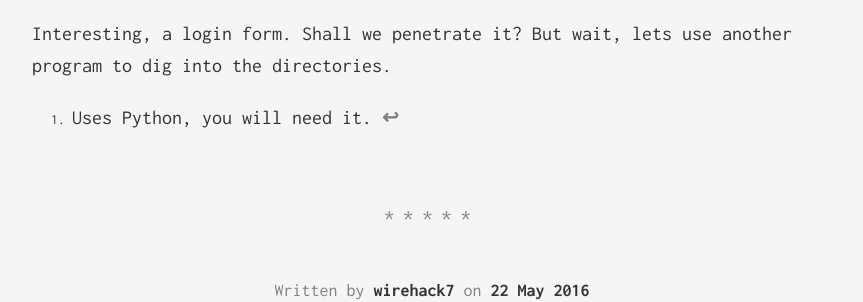
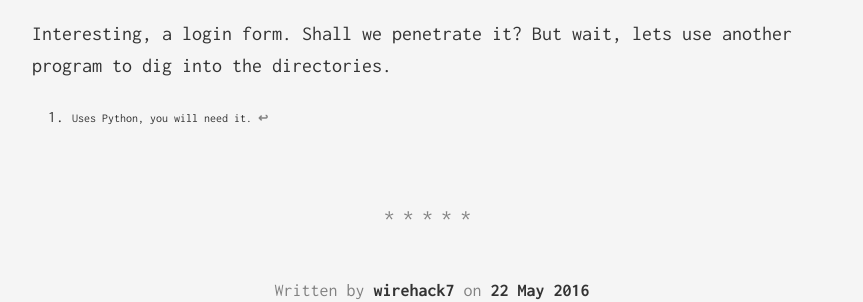
Before and after one commit to wirehack7/capsop.com, a Jekyll site: the page built from _posts/2016-05-22-acid-reloaded.markdown, in a window 1280 px wide. Shown: the part 5581-5883 px from the top of the page, without its empty margins (208-1071 px from the left). Built offline with Jekyll 4.4.1, drawn with Linux system fonts in a browser that asks for light colours; comment, search, counter and statistics services are not loaded.

Commit message:
no message

```diff
--- a/_sass/_default.scss
+++ b/_sass/_default.scss
@@ -328,8 +328,8 @@ canvas#c {
 	left:0px;
 }
 
-div.footnotes li {
-	font-size: 14px;
+div.footnotes li p {
+	font-size: 12px;
 }
 
 div.footnotes li:target {
```
